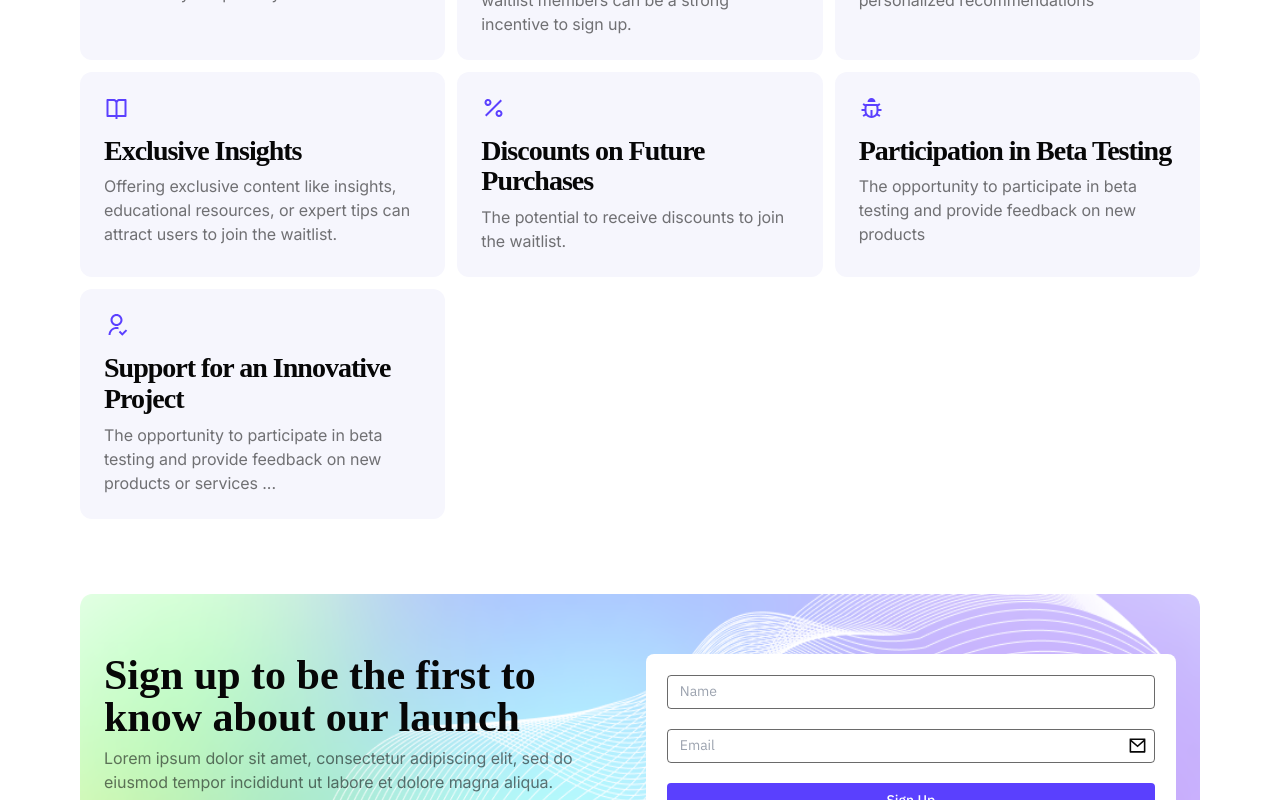
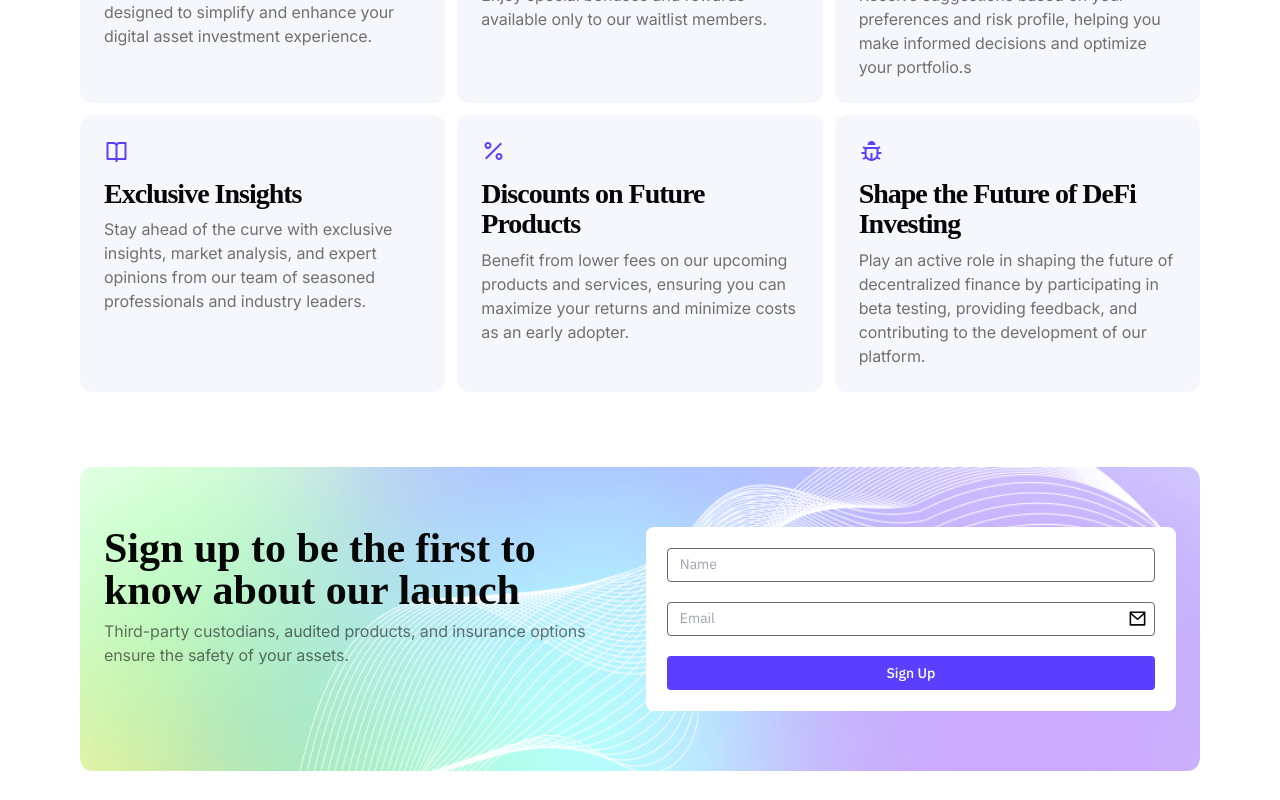
Before and after one commit to Team-Techentia/nika, a React (Vite) app in the folder client/: page /waitlist in a window 1280 px wide. Shown: the part 940-1740 px from the top of the page. Built offline with nearby package versions, Linux system fonts and the light colour scheme; a web font is replaced by a local one.

Commit message:
comments

```diff
--- a/client/src/components/Signup/Signup.tsx
+++ b/client/src/components/Signup/Signup.tsx
@@ -14,8 +14,7 @@ function Signup() {
               Sign up to be the first to know about our launch
             </div>
             <p className="sm:text-[16px] text-[14px] leading-6 tracking-[-0.08px] font-[400] text-[rgba(7,7,7,0.56)] font-inter pt-2">
-              Lorem ipsum dolor sit amet, consectetur adipiscing elit, sed do
-              eiusmod tempor incididunt ut labore et dolore magna aliqua.
+            Third-party custodians, audited products, and insurance options ensure the safety of your assets.
             </p>
           </div>
           <div className="lg:w-[50%] w-[100%] bg-white xs:p-5 p-4 gap-3 rounded-[8px] border-[1px] border-[rgba(255,255,255,0.20)] flex flex-col xs:gap-5">
--- a/client/src/pages/About.tsx
+++ b/client/src/pages/About.tsx
@@ -18,11 +18,7 @@ function About() {
               About Us
             </h1>
             <p className="font-inter font-[500] leading-6 text-[rgba(7,7,7,0.72)]">
-              Lorem ipsum dolor sit amet consectetur. Commodo tellus at risus
-              venenatis mauris feugiat vitae mi. Cursus tempor sit arcu pulvinar
-              sagittis nibh blandit iaculis. Feugiat nisl diam facilisis neque
-              tempus. Pellentesque accumsan sapien proin phasellus elementum
-              molestie dui.
+            Third-party custodians, audited products, and insurance options ensure the safety of your assets.
             </p>
           </div>
         </div>
@@ -89,13 +85,10 @@ function About() {
                   </div>
                   <div className="flex flex-col items-start gap-2">
                     <div className="font-HelveticaNeueCyr sm:text-[28px] text-[20px] leading-[110%] tracking-[-1px] font-[550]  text-dark100">
-                      Lorem ipsum dolor sit amet
+                    Experienced Leadership
                     </div>
                     <p className="sm:text-[16px] text-[14px] leading-6 tracking-[-0.08px] font-[400] text-[rgba(7,7,7,0.56)] font-inter">
-                      Lorem ipsum dolor sit amet, consectetur adipiscing elit,
-                      sed do eiusmod tempor incididunt ut labore et dolore magna
-                      aliqua. Ut enim ad minim veniam, quis nostrud exercitation
-                      ullamco laboris nisi
+                    Our team is led by seasoned professionals with deep expertise in finance, technology, and digital assets. With a proven track record of building successful startups and driving innovation, our leadership team is committed to delivering exceptional value to our clients and partners.
                     </p>
                   </div>
                 </div>
@@ -105,13 +98,10 @@ function About() {
                   </div>
                   <div className="flex flex-col items-start gap-2">
                     <div className="font-HelveticaNeueCyr sm:text-[28px] text-[20px] leading-[110%] tracking-[-1px] font-[550]  text-dark100">
-                      Lorem ipsum dolor sit amet
+                    Cutting-Edge Technology
                     </div>
                     <p className="sm:text-[16px] text-[14px] leading-6 tracking-[-0.08px] font-[400] text-[rgba(7,7,7,0.56)] font-inter">
-                      Lorem ipsum dolor sit amet, consectetur adipiscing elit,
-                      sed do eiusmod tempor incididunt ut labore et dolore magna
-                      aliqua. Ut enim ad minim veniam, quis nostrud exercitation
-                      ullamco laboris nisi
+                    Our technology team consists of skilled developers and engineers with extensive experience in blockchain, distributed systems, and financial technology. They are dedicated to building and maintaining a robust, secure, and user-friendly platform that leverages the latest advancements in blockchain and smart contract technology to power our innovative products and services.
                     </p>
                   </div>
                 </div>
@@ -121,13 +111,10 @@ function About() {
                   </div>
                   <div className="flex flex-col items-start gap-2">
                     <div className="font-HelveticaNeueCyr sm:text-[28px] text-[20px] leading-[110%] tracking-[-1px] font-[550]  text-dark100">
-                      Lorem ipsum dolor sit amet
+                    Strategic Advisors and Collaborators
                     </div>
                     <p className="sm:text-[16px] text-[14px] leading-6 tracking-[-0.08px] font-[400] text-[rgba(7,7,7,0.56)] font-inter">
-                      Lorem ipsum dolor sit amet, consectetur adipiscing elit,
-                      sed do eiusmod tempor incididunt ut labore et dolore magna
-                      aliqua. Ut enim ad minim veniam, quis nostrud exercitation
-                      ullamco laboris nisi
+                    DiversiFi benefits from the guidance of a distinguished network of advisors and collaborators, including seasoned professionals from top financial institutions, renowned academics, and influential thought leaders in the digital asset space. These strategic partnerships enable us to stay at the forefront of industry developments, ensuring that our platform remains innovative and aligned with best practices.
                     </p>
                   </div>
                 </div>
--- a/client/src/pages/Home.tsx
+++ b/client/src/pages/Home.tsx
@@ -31,7 +31,7 @@ function Home(prop: proptype) {
             </div>
             <div className="">
               <div className="min-h-12 justify-center items-center flex-wrap gap-[18px] inline-flex">
-                <button                  className="w-32 h-12 px-4 py-[18px] text-center text-base font-bold font-inter leading-normal btn btn1 rounded-lg justify-center items-center gap-2.5 flex"  >
+                <button className="w-32 h-12 px-4 py-[18px] text-center text-base font-bold font-inter leading-normal btn btn1 rounded-lg justify-center items-center gap-2.5 flex"  >
                   Get Started
                 </button>
                 <button className="w-[159px] h-12 px-4 py-[18px] rounded-lg border btn btn2 justify-center items-center gap-2.5 flex text-center text-base font-bold font-inter leading-normal" onClick={() => setCongrats(!congrats)} >
@@ -58,10 +58,7 @@ function Home(prop: proptype) {
                     Vision Statement
                   </div>
                   <p className="sm:text-[16px] text-[14px] leading-6 tracking-[-0.08px] font-[400] text-[rgba(7,7,7,0.56)] font-inter">
-                    Lorem ipsum dolor sit amet, consectetur adipiscing elit, sed
-                    do eiusmod tempor incididunt ut labore et dolore magna
-                    aliqua. Ut enim ad minim veniam, quis nostrud exercitation
-                    ullamco laboris nisi
+                    At Nika, we envision a world where digital asset management is seamless, secure, and accessible, becoming the go-to platform for bridging traditional and decentralized finance.
                   </p>
                 </div>
               </div>
@@ -74,10 +71,7 @@ function Home(prop: proptype) {
                     Mission Statement
                   </div>
                   <p className="sm:text-[16px] text-[14px] leading-6 tracking-[-0.08px] font-[400] text-[rgba(7,7,7,0.56)] font-inter">
-                    Lorem ipsum dolor sit amet, consectetur adipiscing elit, sed
-                    do eiusmod tempor incididunt ut labore et dolore magna
-                    aliqua. Ut enim ad minim veniam, quis nostrud exercitation
-                    ullamco laboris nisi
+                    Our mission is to democratize access to risk-adjusted crypto investments by offering curated, on-chain products that empower all investors with simplicity, security, and value.
                   </p>
                 </div>
               </div>
@@ -90,10 +84,7 @@ function Home(prop: proptype) {
                     Impact and Goals
                   </div>
                   <p className="sm:text-[16px] text-[14px] leading-6 tracking-[-0.08px] font-[400] text-[rgba(7,7,7,0.56)] font-inter">
-                    Lorem ipsum dolor sit amet, consectetur adipiscing elit, sed
-                    do eiusmod tempor incididunt ut labore et dolore magna
-                    aliqua. Ut enim ad minim veniam, quis nostrud exercitation
-                    ullamco laboris nisi
+                    At Nika, we aim to make sophisticated investments accessible, driving financial inclusion and leading the industry with secure, user-friendly products that bridge traditional and digital finance.
                   </p>
                 </div>
               </div>
@@ -121,9 +112,7 @@ function Home(prop: proptype) {
                       Crypto Asset Indices
                     </div>
                     <p className="sm:text-[16px] text-[14px] leading-6 tracking-[-0.08px] font-[400] text-[rgba(7,7,7,0.72)] font-inter">
-                      Get early access to our Crypto Asset Indices. Sign up now
-                      to explore comprehensive market insights, asset
-                      comparisons, and expert-driven analysis tools.
+                      No more Twitter, Discord, and whitepapers, our products are designed to provide diversified exposure to the crypto market.
                     </p>
                   </div>
                 </div>
@@ -135,10 +124,7 @@ function Home(prop: proptype) {
                       Real-World Asset (RWA) Products
                     </div>
                     <p className="sm:text-[16px] text-[14px] leading-6 tracking-[-0.08px] font-[400] text-[rgba(7,7,7,0.72)] font-inter">
-                      Unlock advanced trading opportunities with our Arbitrage &
-                      Quant Strategies. Explore proven techniques, gain insights
-                      from real case studies, and watch video demos to enhance
-                      your trading approach
+                      With tokenized traditional assets from real estate to alternative investments, we make your on-chain portfolio complete.
                     </p>
                   </div>
                 </div>
@@ -164,10 +150,7 @@ function Home(prop: proptype) {
                       Yield and Trading Products
                     </div>
                     <p className="sm:text-[16px] text-[14px] leading-6 tracking-[-0.08px] font-[400] text-[rgba(7,7,7,0.72)] font-inter">
-                      Unlock advanced trading opportunities with our Arbitrage &
-                      Quant Strategies. Explore proven techniques, gain insights
-                      from real case studies, and watch video demos to enhance
-                      your trading approach
+                      Our optimized yield generation and leverage products remove the complications of DeFi, allowing you to focus on your strategy.
                     </p>
                   </div>
                 </div>
@@ -179,10 +162,7 @@ function Home(prop: proptype) {
                       Arbitrage & Quant Strategies
                     </div>
                     <p className="sm:text-[16px] text-[14px] leading-6 tracking-[-0.08px] font-[400] text-[rgba(7,7,7,0.72)] font-inter">
-                      Be among the first to master advanced trading with our
-                      Arbitrage & Quant Strategies. Secure your spot now to
-                      access exclusive techniques, in-depth case studies, and
-                      expert-led video tutorials
+                      You don’t have to be a professional trader to feel like one. Our algorithmic trading products capitalize on market inefficiencies and quantitative models.
                     </p>
                   </div>
                 </div>
@@ -213,13 +193,10 @@ function Home(prop: proptype) {
                 </div>
                 <div className="flex flex-col items-start gap-2">
                   <div className="font-HelveticaNeueCyr sm:text-[28px] text-[20px] leading-[110%] tracking-[-1px] font-[550]  text-dark100">
-                    Encryption
+                    Robust On-Chain Asset Custody
                   </div>
                   <p className="sm:text-[16px] text-[14px] leading-6 tracking-[-0.08px] font-[400] text-[rgba(7,7,7,0.56)] font-inter">
-                    Unlock advanced trading opportunities with our Arbitrage &
-                    Quant Strategies. Explore proven techniques, gain insights
-                    from real case studies, and watch video demos to enhance
-                    your trading approach
+                    We prioritize the security of your digital assets through on-chain custody solutions. Our upcoming integrations with reputable, industrial-grade custodians will add an extra layer of protection, ensuring the highest level of safety for your investments.
                   </p>
                 </div>
               </div>
@@ -229,13 +206,10 @@ function Home(prop: proptype) {
                 </div>
                 <div className="flex flex-col items-start gap-2">
                   <div className="font-HelveticaNeueCyr sm:text-[28px] text-[20px] leading-[110%] tracking-[-1px] font-[550]  text-dark100">
-                    Protection against hacks
+                    Expert Due Diligence
                   </div>
                   <p className="sm:text-[16px] text-[14px] leading-6 tracking-[-0.08px] font-[400] text-[rgba(7,7,7,0.56)] font-inter">
-                    Unlock advanced trading opportunities with our Arbitrage &
-                    Quant Strategies. Explore proven techniques, gain insights
-                    from real case studies, and watch video demos to enhance
-                    your trading approach
+                    Our team conducts thorough due diligence on all indices and products, adhering to strict investment criteria. This rigorous process mitigates fraud risk and safeguards your interests.
                   </p>
                 </div>
               </div>
@@ -255,8 +229,7 @@ function Home(prop: proptype) {
               Stay Informed
             </div>
             <p className="sm:text-[16px] text-[14px] leading-6 tracking-[-0.08px] font-[400] text-[rgba(7,7,7,0.56)] font-inter pt-2">
-              Lorem ipsum dolor sit amet, consectetur adipiscing elit, sed do
-              eiusmod tempor incididunt ut labore et dolore magna aliqua.
+            Sign up and stay ahead of the curve with early access and exclusive insights.
             </p>
           </div>
           <div className="lg:w-[50%] w-[100%] bg-white xs:p-5 p-4 gap-3 rounded-[8px] border-[1px] border-[rgba(255,255,255,0.20)] flex flex-col xs:gap-5">
@@ -295,10 +268,7 @@ function Home(prop: proptype) {
                       Institutional Grade Security
                     </div>
                     <p className="sm:text-[16px] text-[14px] leading-6 tracking-[-0.08px] font-[400] text-[rgba(7,7,7,0.56)] font-inter">
-                      Lorem ipsum dolor sit amet, consectetur adipiscing elit,
-                      sed do eiusmod tempor incididunt ut labore et dolore magna
-                      aliqua. Ut enim ad minim veniam, quis nostrud exercitation
-                      ullamco laboris nisi
+                    Third-party custodians, audited products, and insurance options ensure the safety of your assets.
                     </p>
                   </div>
                 </div>
@@ -311,10 +281,7 @@ function Home(prop: proptype) {
                       Investor Centric Approach
                     </div>
                     <p className="sm:text-[16px] text-[14px] leading-6 tracking-[-0.08px] font-[400] text-[rgba(7,7,7,0.56)] font-inter">
-                      Lorem ipsum dolor sit amet, consectetur adipiscing elit,
-                      sed do eiusmod tempor incididunt ut labore et dolore magna
-                      aliqua. Ut enim ad minim veniam, quis nostrud exercitation
-                      ullamco laboris nisi
+                    Third-party custodians, audited products, and insurance options ensure the safety of your assets.
                     </p>
                   </div>
                 </div>
@@ -327,10 +294,7 @@ function Home(prop: proptype) {
                       Easily Accessible
                     </div>
                     <p className="sm:text-[16px] text-[14px] leading-6 tracking-[-0.08px] font-[400] text-[rgba(7,7,7,0.56)] font-inter">
-                      Lorem ipsum dolor sit amet, consectetur adipiscing elit,
-                      sed do eiusmod tempor incididunt ut labore et dolore magna
-                      aliqua. Ut enim ad minim veniam, quis nostrud exercitation
-                      ullamco laboris nisi
+                    Third-party custodians, audited products, and insurance options ensure the safety of your assets.
                     </p>
                   </div>
                 </div>
--- a/client/src/pages/Waitlist.tsx
+++ b/client/src/pages/Waitlist.tsx
@@ -10,43 +10,33 @@ function Waitlist() {
     {
       img: jo1,
       title: "Early Access to Products",
-      detail:
-        "Users want to be among the first to try out new products, features, or services before they are publicly released.",
+      detail:        "Be among the first to access Nika's cutting-edge crypto indices and products, designed to simplify and enhance your digital asset investment experience.",
     },
     {
       img: jo2,
       title: "Exclusive Offers and Bonuses",
-      detail:
-        "Special offers or bonuses available only to waitlist members can be a strong incentive to sign up.",
+      detail:        "Enjoy special bonuses and rewards available only to our waitlist members.",
     },
     {
       img: jo3,
       title: "Personalized Recommendations",
-      detail: "Waitlist members might expect personalized recommendations",
+      detail: "Receive suggestions based on your preferences and risk profile, helping you make informed decisions and optimize your portfolio.s",
     },
     {
       img: jo4,
       title: "Exclusive Insights",
-      detail:
-        "Offering exclusive content like insights, educational resources, or expert tips can attract users to join the waitlist.",
+      detail:        "Stay ahead of the curve with exclusive insights, market analysis, and expert opinions from our team of seasoned professionals and industry leaders.",
     },
     {
       img: jo5,
-      title: "Discounts on Future Purchases",
-      detail: "The potential to receive discounts to join the waitlist.",
+      title: "Discounts on Future Products",
+      detail: "Benefit from lower fees on our upcoming products and services, ensuring you can maximize your returns and minimize costs as an early adopter.",
     },
     {
       img: jo6,
-      title: "Participation in Beta Testing",
-      detail:
-        "The opportunity to participate in beta testing and provide feedback on new products",
-    },
-    {
-      img: jo7,
-      title: "Support for an Innovative Project",
-      detail:
-        "The opportunity to participate in beta testing and provide feedback on new products or services ...",
-    },
+      title: "Shape the Future of DeFi Investing",
+      detail:        "Play an active role in shaping the future of decentralized finance by participating in beta testing, providing feedback, and contributing to the development of our platform.",
+    }
   ];
   useEffect(() => {
     window.scrollTo({ top: 0, behavior: "smooth" });
@@ -57,7 +47,7 @@ function Waitlist() {
         <div className="w-[1280px] max-w-full flex xs:gap-8 gap-6 lg:flex-row lg:items-center flex-col">
           <div className="lg:w-[50%] w-full">
             <h1 className="lg:text-[64px] text-[42px] tracking-[-1.28px] text-start leading-[100%] text-[#070707] font-HelveticaNeueCyr font-[550] lg:max-w-[690px] max-w-[500px]">
-              Be the First in Line:
+            On-Chain Diversification Starts Here:
             </h1>
             <p className="font-inter font-[500] leading-6 text-[rgba(7,7,7,0.72)]">
               Join Our Waitlist Today
```
Also changed, not shown: client/src/components/Congratulation/Congratulation.tsx (+13 -4 lines), client/src/components/Navbar/Navbar.tsx (+2 -5 lines), client/src/pages/Error404.tsx (+4 -8 lines), client/src/assets/logo.svg.
